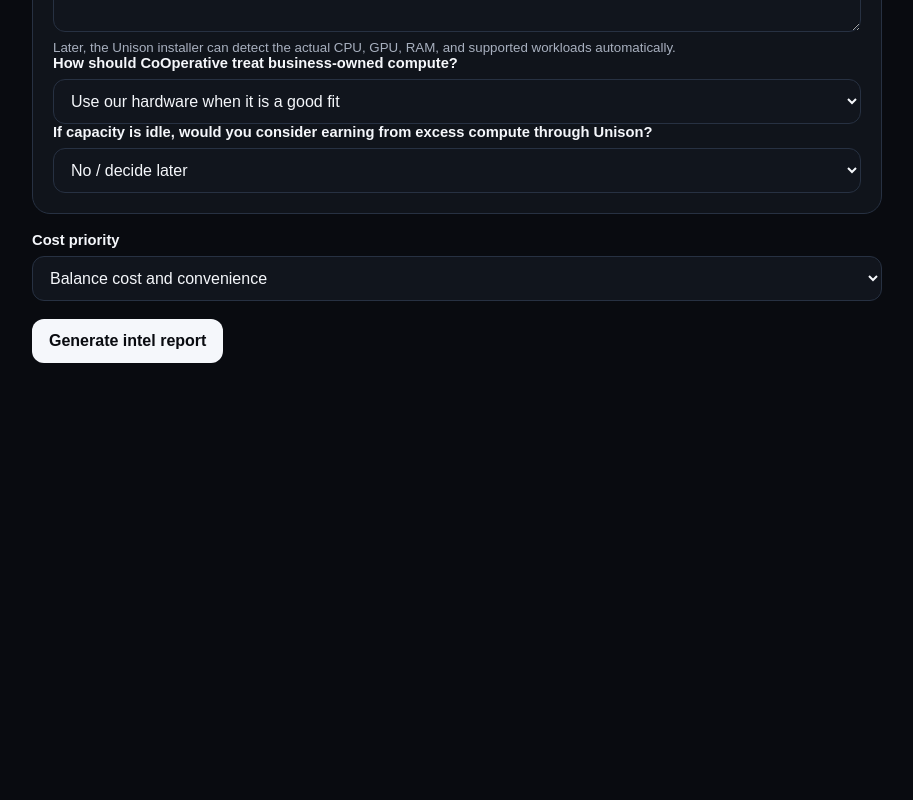
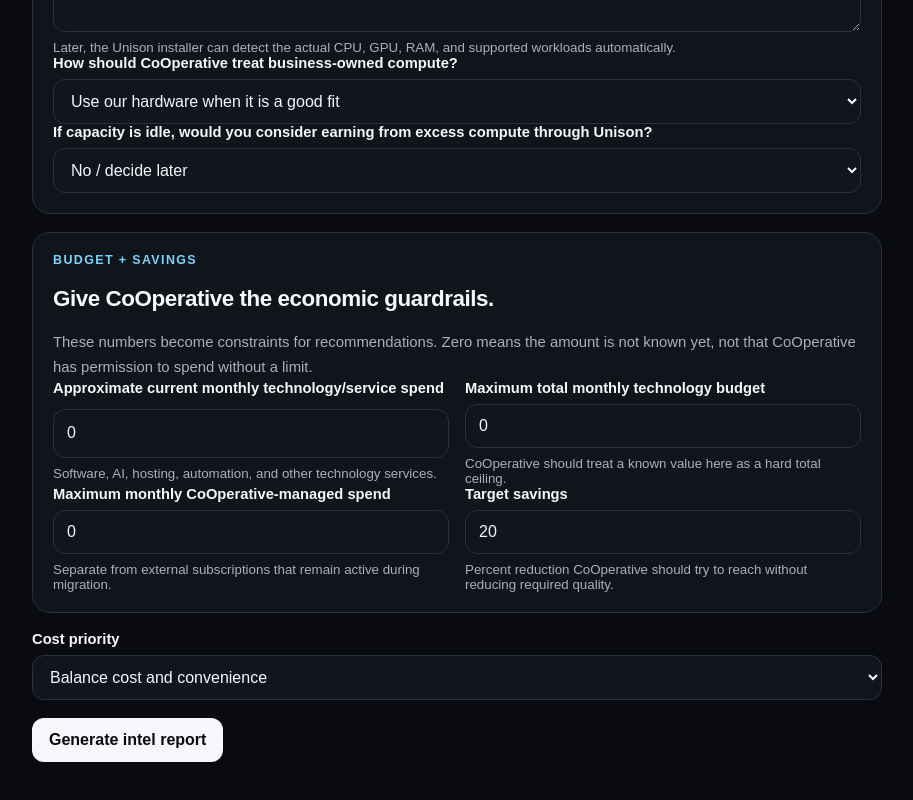
Before and after one commit to zanibethel/CoOperative, a Next.js app: page /intake in a window 1280 px wide. Shown: the part 2821-3621 px from the top of the page, without its empty margins (48-961 px from the left). Before the commit the page ends 3256 px from the top, so only its background shows below. Built offline with nearby package versions, Linux system fonts and the light colour scheme.

Commit message:
Add budget and savings guardrails to business intake

```diff
--- a/app/intake/page.tsx
+++ b/app/intake/page.tsx
@@ -25,6 +25,10 @@ const initial = {
   businessComputeDetails: "",
   localAiPreference: "open-to-owned" as const,
   allowExcessComputeContribution: false,
+  monthlyTechnologySpend: 0,
+  monthlyTechnologyBudget: 0,
+  maxCooperativeManagedSpend: 0,
+  targetSavingsPercent: 20,
   costPriority: "balanced" as const,
 };
 
@@ -171,6 +175,68 @@ export default function IntakePage() {
           </div>
         </section>
 
+        <section className="card intake-section">
+          <div className="eyebrow">Budget + savings</div>
+          <h2>Give CoOperative the economic guardrails.</h2>
+          <p>
+            These numbers become constraints for recommendations. Zero means the amount is
+            not known yet, not that CoOperative has permission to spend without a limit.
+          </p>
+
+          <div className="row">
+            <div className="field">
+              <label>Approximate current monthly technology/service spend</label>
+              <input
+                type="number"
+                min={0}
+                step="1"
+                value={form.monthlyTechnologySpend}
+                onChange={(e) => update("monthlyTechnologySpend", Number(e.target.value))}
+              />
+              <small>Software, AI, hosting, automation, and other technology services.</small>
+            </div>
+
+            <div className="field">
+              <label>Maximum total monthly technology budget</label>
+              <input
+                type="number"
+                min={0}
+                step="1"
+                value={form.monthlyTechnologyBudget}
+                onChange={(e) => update("monthlyTechnologyBudget", Number(e.target.value))}
+              />
+              <small>CoOperative should treat a known value here as a hard total ceiling.</small>
+            </div>
+          </div>
+
+          <div className="row">
+            <div className="field">
+              <label>Maximum monthly CoOperative-managed spend</label>
+              <input
+                type="number"
+                min={0}
+                step="1"
+                value={form.maxCooperativeManagedSpend}
+                onChange={(e) => update("maxCooperativeManagedSpend", Number(e.target.value))}
+              />
+              <small>Separate from external subscriptions that remain active during migration.</small>
+            </div>
+
+            <div className="field">
+              <label>Target savings</label>
+              <input
+                type="number"
+                min={0}
+                max={95}
+                step="1"
+                value={form.targetSavingsPercent}
+                onChange={(e) => update("targetSavingsPercent", Number(e.target.value))}
+              />
+              <small>Percent reduction CoOperative should try to reach without reducing required quality.</small>
+            </div>
+          </div>
+        </section>
+
         <div className="field"><label>Cost priority</label><select value={form.costPriority} onChange={(e) => update("costPriority", e.target.value as typeof form.costPriority)}><option value="lowest-cost">Lowest ongoing cost</option><option value="balanced">Balance cost and convenience</option><option value="best-fit">Best fit even if it costs more</option></select></div>
         <button className="primary" disabled={loading}>{loading ? "Analyzing…" : "Generate intel report"}</button>
         {error ? <div className="error">{error}</div> : null}
```
